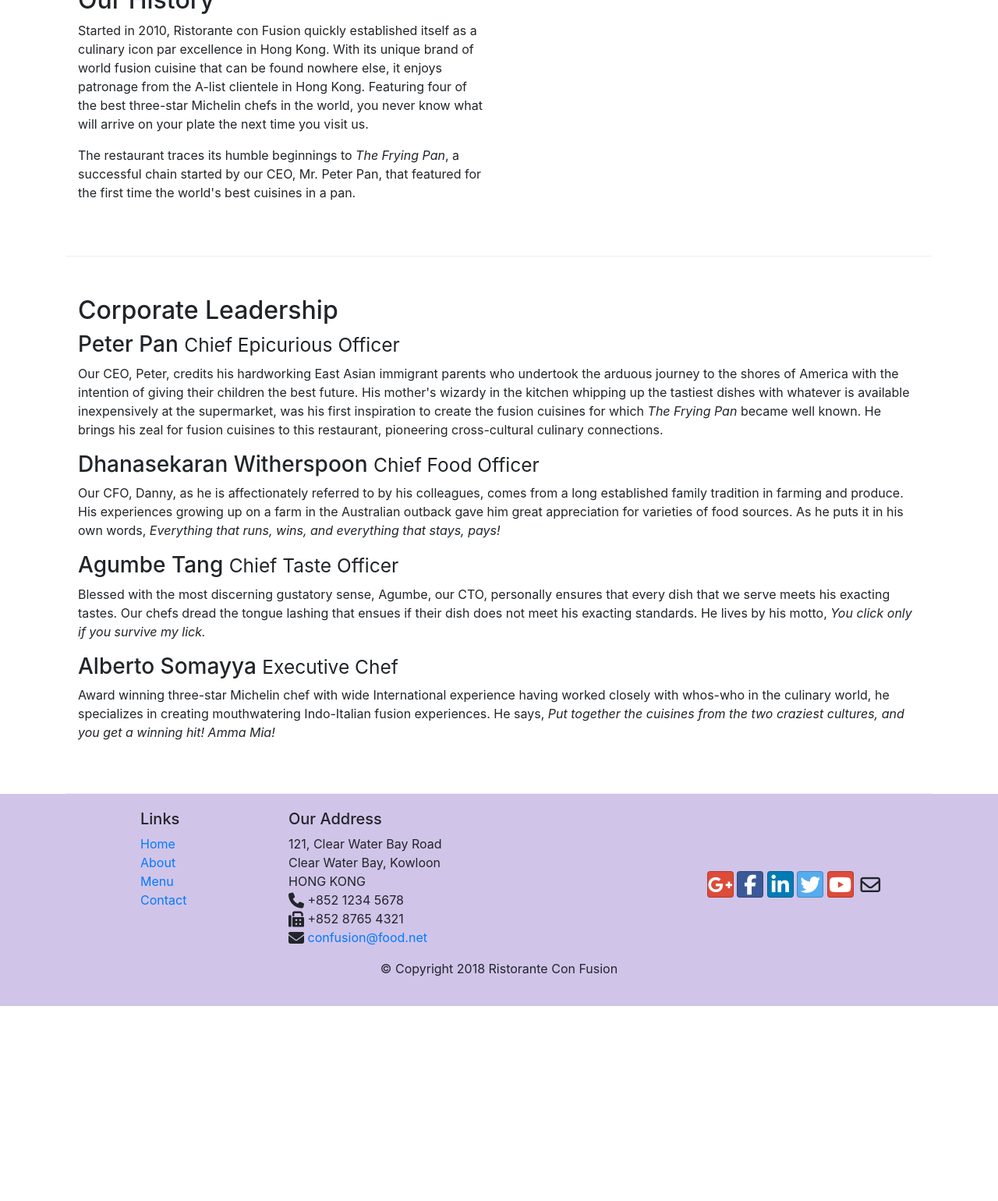
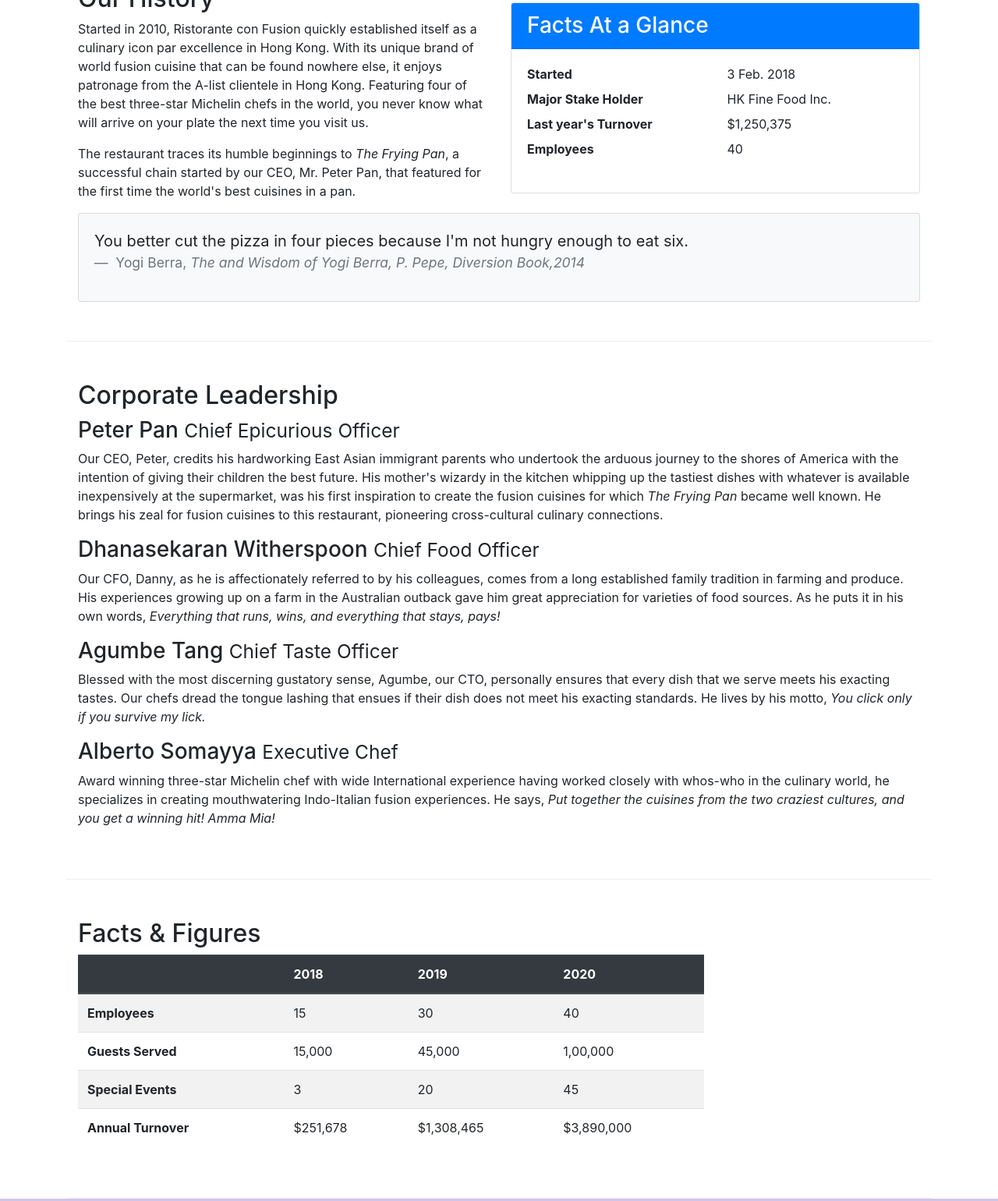
Before and after one commit to bibekchowdhury26/bootstrap-4-test-, a plain HTML site: page aboutus.html in a window 1280 px wide. Shown: the part 536-2076 px from the top of the page at 78% size. Before the commit the page ends 1826 px from the top, so only its background shows below. Drawn offline with nearby package versions, Linux system fonts and the light colour scheme.

Commit message:
Cards and Tables

```diff
--- a/aboutus.html
+++ b/aboutus.html
@@ -64,7 +64,36 @@
                 <p>Started in 2010, Ristorante con Fusion quickly established itself as a culinary icon par excellence in Hong Kong. With its unique brand of world fusion cuisine that can be found nowhere else, it enjoys patronage from the A-list clientele in Hong Kong.  Featuring four of the best three-star Michelin chefs in the world, you never know what will arrive on your plate the next time you visit us.</p>
                 <p>The restaurant traces its humble beginnings to <em>The Frying Pan</em>, a successful chain started by our CEO, Mr. Peter Pan, that featured for the first time the world's best cuisines in a pan.</p>
             </div>
-            <div>
+            <div class="col-sm">
+                <div class="card">
+                    <h3 class="card-header bg-primary text-white">Facts At a Glance</h3>
+                    <div class="card-body">
+                        <dl class="row">
+                            <dt class="col-6">Started</dt>
+                            <dd class="col-6">3 Feb. 2018</dd>
+                            <dt class="col-6">Major Stake Holder</dt>
+                            <dd class="col-6">HK Fine Food Inc.</dd>
+                            <dt class="col-6">Last year's Turnover</dt>
+                            <dd class="col-6">$1,250,375</dd>
+                            <dt class="col-6">Employees</dt>
+                            <dd class="col-6">40</dd>
+                        </dl>
+                    </div>
+                </div>
+            </div>
+            <div class="col-12">
+                <div class="card card-body bg-light">
+                    <blockquote class="blockquote">
+                        <p class="mb-0">
+                            You better cut the pizza in four pieces
+                            because I'm not hungry enough to eat six.
+                        </p>
+                        <footer class="blockquote-footer">
+                            Yogi Berra, <cite title="Source Title">The and Wisdom of Yogi Berra, P. Pepe,
+                                Diversion Book,2014</cite>
+                        </footer>
+                    </blockquote>
+                </div>
             </div>
         </div>
 
@@ -82,7 +111,50 @@
                 <p class="d-none d-sm-block">Award winning three-star Michelin chef with wide International experience having worked closely with whos-who in the culinary world, he specializes in creating mouthwatering Indo-Italian fusion experiences. He says, <em>Put together the cuisines from the two craziest cultures, and you get a winning hit! Amma Mia!</em></p>
             </div>
        </div>
-
+       <div class="row row-content">
+            <div class="col-12 col-sm-9">
+                <h2>Facts &amp; Figures</h2>
+                <div class="table-responsive">
+                    <table class="table table-striped">
+                        <thead class="thead-dark">
+                            <tr>
+                                <th>&nbsp;</th>
+                                <th>2018</th>
+                                <th>2019</th>
+                                <th>2020</th>
+                            </tr>
+                        </thead>
+                        <tbody>
+                            <tr>
+                                <th>Employees</th>
+                                <td>15</td>
+                                <td>30</td>
+                                <td>40</td>
+                            </tr>
+                            <tr>
+                                <th>Guests Served</th>
+                                <td>15,000</td>
+                                <td>45,000</td>
+                                <td>1,00,000</td>
+                            </tr>
+                            <tr>
+                                <th>Special Events</th>
+                                <td>3</td>
+                                <td>20</td>
+                                <td>45</td>
+                            </tr>
+                            <tr>
+                                <th>Annual Turnover</th>
+                                <td>$251,678</td>
+                                <td>$1,308,465</td>
+                                <td>$3,890,000</td>
+                            </tr>
+                        </tbody>
+                    </table>
+                </div>
+            </div>
+            <div class="col-12 col-sm-3"></div>
+       </div>
     </div>
 
     <footer class="footer">
```
